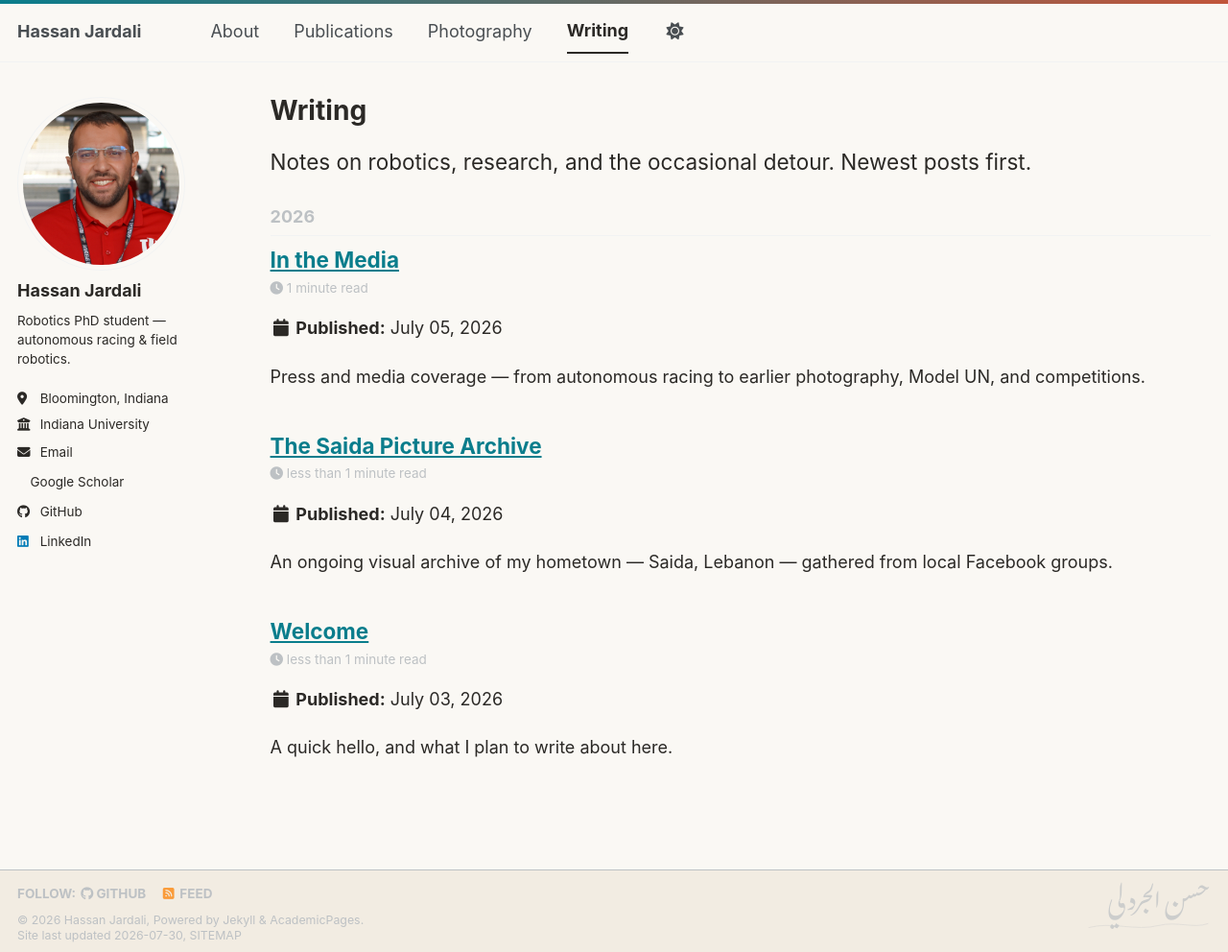
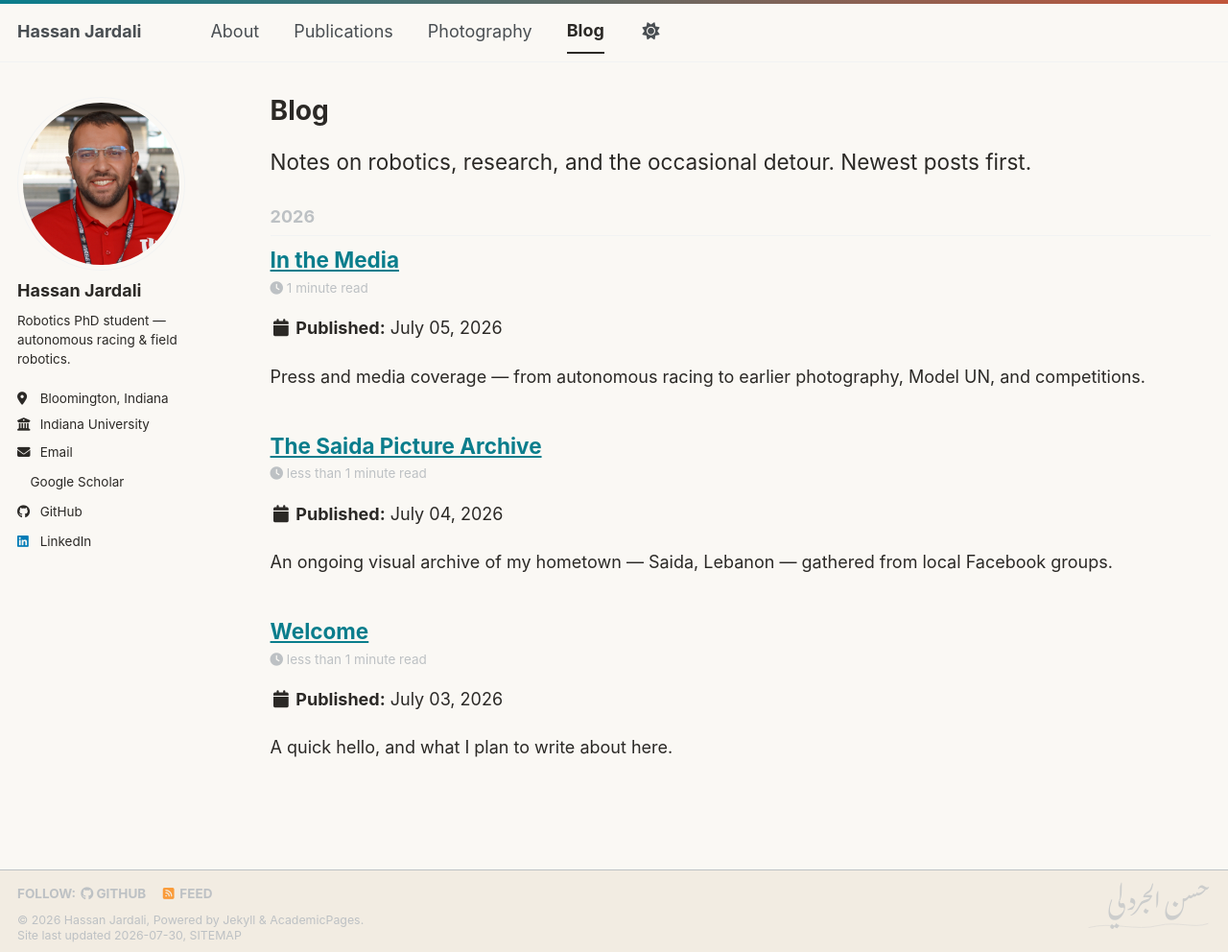
Before and after one commit to hassanjardali/hjardali.github.io, a Jekyll site: the page built from _pages/year-archive.html, in a window 1280 px wide and 992 px high. Shown: the whole window at 96% size. Built offline with Jekyll 4.4.1, drawn with Linux system fonts in a browser that asks for light colours; a style sheet for code colours, icons or effects is not loaded.

Commit message:
Add IROS paper arXiv link + sim clip; rename section back to Blog

```diff
--- a/_data/navigation.yml
+++ b/_data/navigation.yml
@@ -10,5 +10,5 @@ main:
   - title: "Photography"
     url: /photography/
 
-  - title: "Writing"
-    url: /writing/
+  - title: "Blog"
+    url: /blog/
--- a/_pages/year-archive.html
+++ b/_pages/year-archive.html
@@ -1,10 +1,10 @@
 ---
 layout: archive
-permalink: /writing/
-title: "Writing"
+permalink: /blog/
+title: "Blog"
 author_profile: true
 redirect_from:
-  - /blog/
+  - /writing/
   - /year-archive/
   - /wordpress/blog-posts/
 ---
```
Also changed, not shown: _publications/2026-10-01-safe-overtaking-iros.md (+2 -1 lines), CNAME (line endings or trailing spaces), 1 other file.
